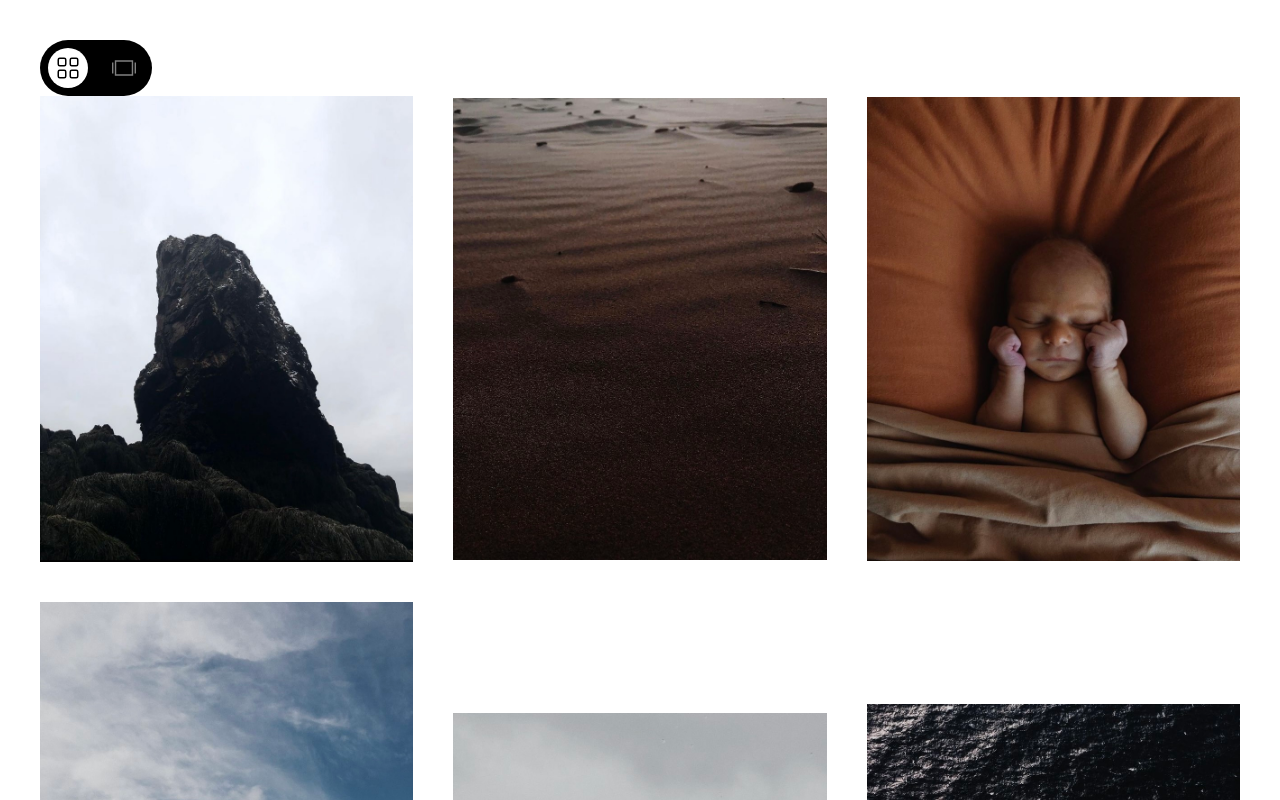
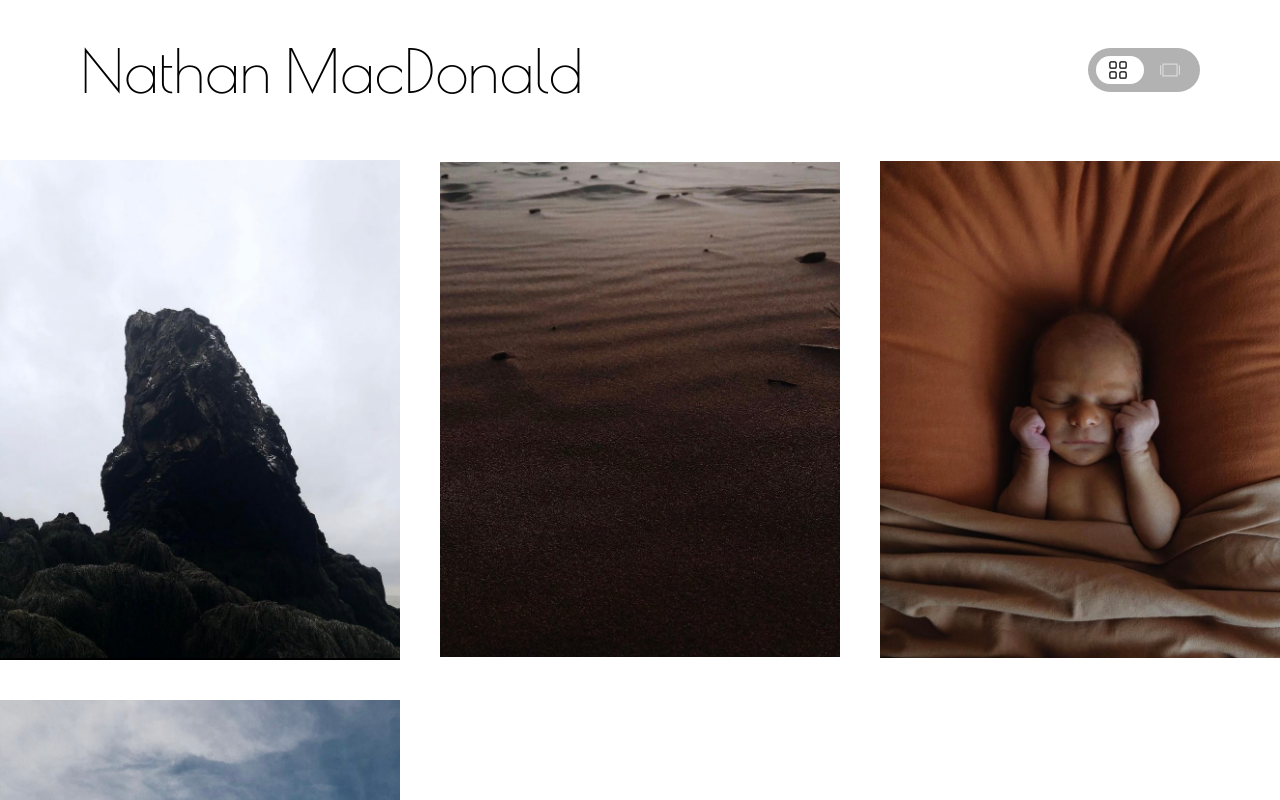
Before and after one commit to nmacdon3/gallery, a Next.js app: page / in a window 1280 px wide. Shown: the top 800 px of the page. Built offline with nearby package versions, Linux system fonts and the light colour scheme.

Commit message:
added fonts

```diff
--- a/package.json
+++ b/package.json
@@ -9,6 +9,7 @@
     "lint": "next lint"
   },
   "dependencies": {
+    "@next/font": "^13.3.0",
     "@types/node": "18.15.0",
     "@types/react": "18.0.28",
     "@types/react-dom": "18.0.11",
--- a/pages/index.tsx
+++ b/pages/index.tsx
@@ -6,6 +6,14 @@ import { TfiLayoutSliderAlt } from "react-icons/tfi";
 import { BsGrid } from "react-icons/bs";
 import classnames from "classnames";
 import { IconType } from "react-icons";
+import { Poiret_One } from "next/font/google";
+
+const font = Poiret_One({
+  weight: "400",
+  subsets: ["latin"],
+  display: "swap",
+  fallback: ["system-ui", "arial"],
+});
 
 type ViewType = "list" | "gallery";
 
@@ -19,7 +27,7 @@ const ViewToggleIcon = ({
   return (
     <icon.value
       className={classnames(
-        "h-6 w-6 transition-all duration-500 ease-in-out",
+        "h-5 w-5 transition-all duration-500 ease-in-out",
         isToggled ? "text-black" : "text-white/50 hover:text-white"
       )}
     />
@@ -34,11 +42,11 @@ const ViewToggle = ({
   setView: Dispatch<SetStateAction<ViewType>>;
 }) => {
   return (
-    <div className="flex gap-8 rounded-full bg-black px-4 py-2 w-28 h-14 relative">
+    <div className="flex gap-8 rounded-full bg-black/30 backdrop-blur-lg px-5 py-2 w-28 h-11 relative">
       <div
         className={classnames(
-          "bg-white rounded-full h-10 w-10 absolute top-2 z-0 transition-all ease-in-out duration-500",
-          view === "gallery" ? "-translate-x-2" : "translate-x-12"
+          "bg-white rounded-full h-7 w-12 absolute top-2 z-0 transition-all ease-in-out duration-500",
+          view === "gallery" ? "-translate-x-3" : "translate-x-9"
         )}
       ></div>
       <button className="z-10" onClick={() => setView("gallery")}>
@@ -60,7 +68,6 @@ const ViewToggle = ({
 export default function Home() {
   const images = useGetImages();
   const [view, setView] = useState<ViewType>("gallery");
-  console.log("🚀 ~ file: index.tsx:63 ~ Home ~ view:", view);
 
   return (
     <>
@@ -71,12 +78,18 @@ export default function Home() {
         <link rel="icon" href="/favicon.ico" />
       </Head>
 
-      <main className="p-10">
-        <header>
+      <main
+        className={classnames(
+          "transition-all ease-in-out duration-1000",
+          font.className
+        )}
+      >
+        <header className="absolute top-0 left-0 py-10 px-20 text-6xl flex items-center justify-between w-full">
+          <h1>Nathan MacDonald </h1>
           <ViewToggle view={view} setView={setView} />
         </header>
         {view === "gallery" ? (
-          <div className="flex justify-center w-full ">
+          <div className="flex justify-center w-full overflow-y-scroll overflow-x-hidden py-40 h-screen">
             <div className="grid grid-cols-3 gap-10  items-center">
               {images.data?.map((img) => (
                 <div key={img.name}>
@@ -93,9 +106,9 @@ export default function Home() {
             </div>
           </div>
         ) : (
-          <div className="flex items-center h-screen gap-24 overflow-x-scroll pl-96 snap-x">
+          <div className="flex items-center overflow-y-hidden h-screen gap-24 overflow-x-scroll pl-96 snap-x">
             {images.data?.map((img) => (
-              <div key={img.name} className="w-96 shrink-0 snap-center">
+              <div key={img.name} className="w-1/2 shrink-0 snap-center">
                 <Image
                   className="object-cover"
                   src={img.src}
```
Also changed, not shown: 1 other file (tests, documents, lock files or other folders).
